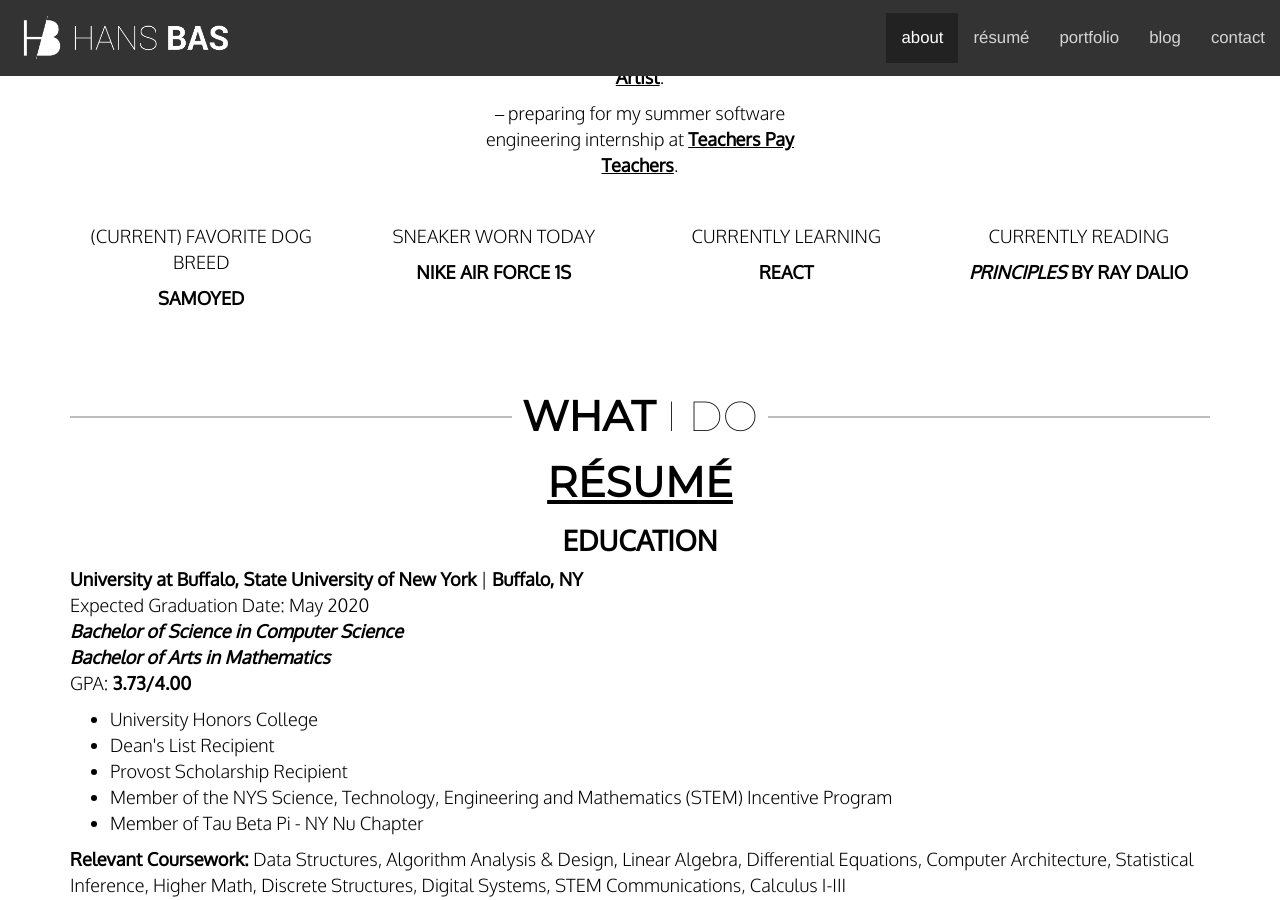
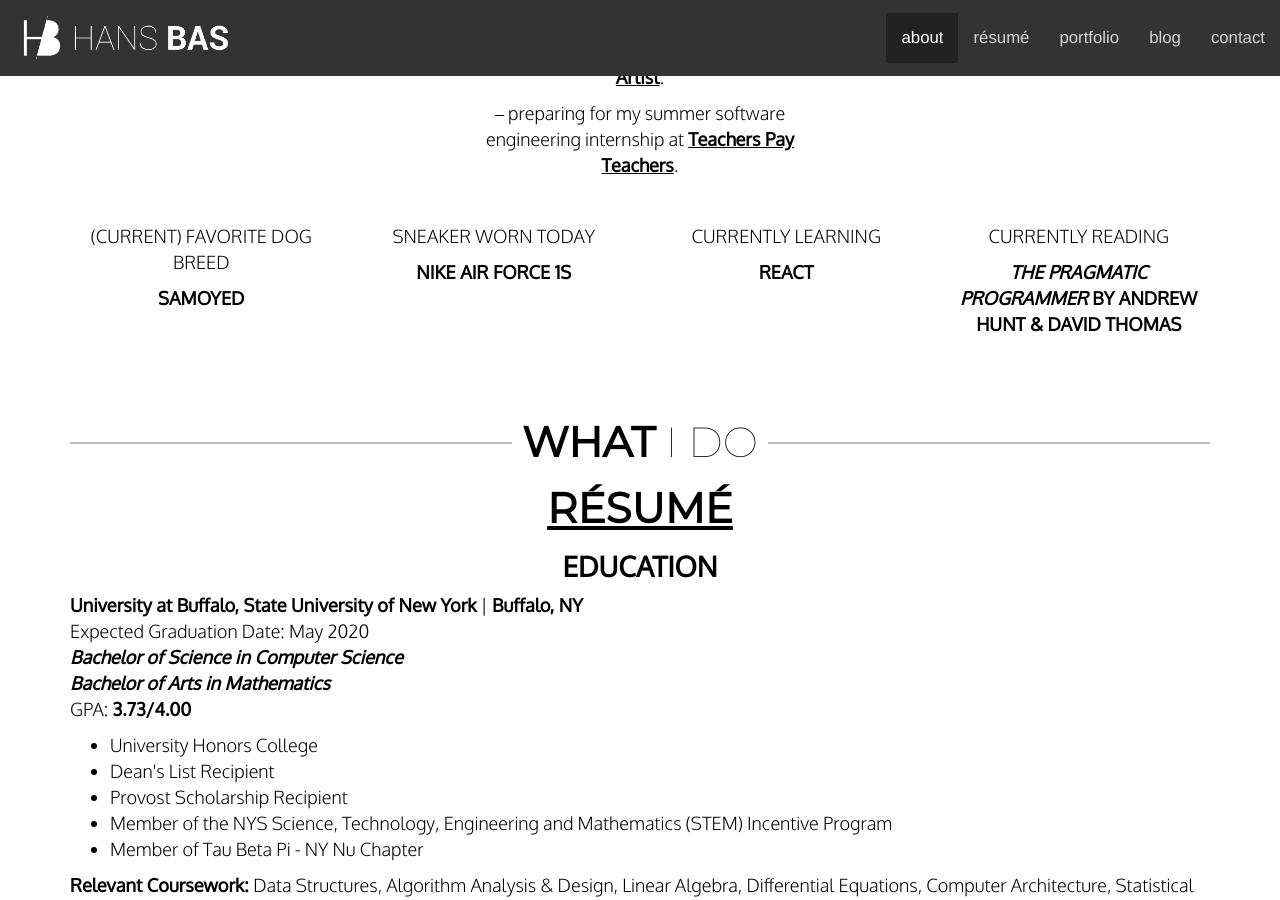
Before and after one commit to haanmiba/haanmiba.github.io, a Jekyll site: the page built from index.md, in a window 1280 px wide and 900 px high, scrolled down 1204 px. Built offline with Jekyll 4.4.1, drawn with Linux system fonts in a browser that asks for light colours; nearby versions of some CDN libraries.

Commit message:
Updated book

```diff
--- a/_data/about.yml
+++ b/_data/about.yml
@@ -11,5 +11,5 @@ dog: "Samoyed"
 sneaker: "Nike Air Force 1s"
 learning: "React"
 reading:
-  book: "Principles"
-  author: "Ray Dalio"
+  book: "The Pragmatic Programmer"
+  author: "Andrew Hunt & David Thomas"
```
